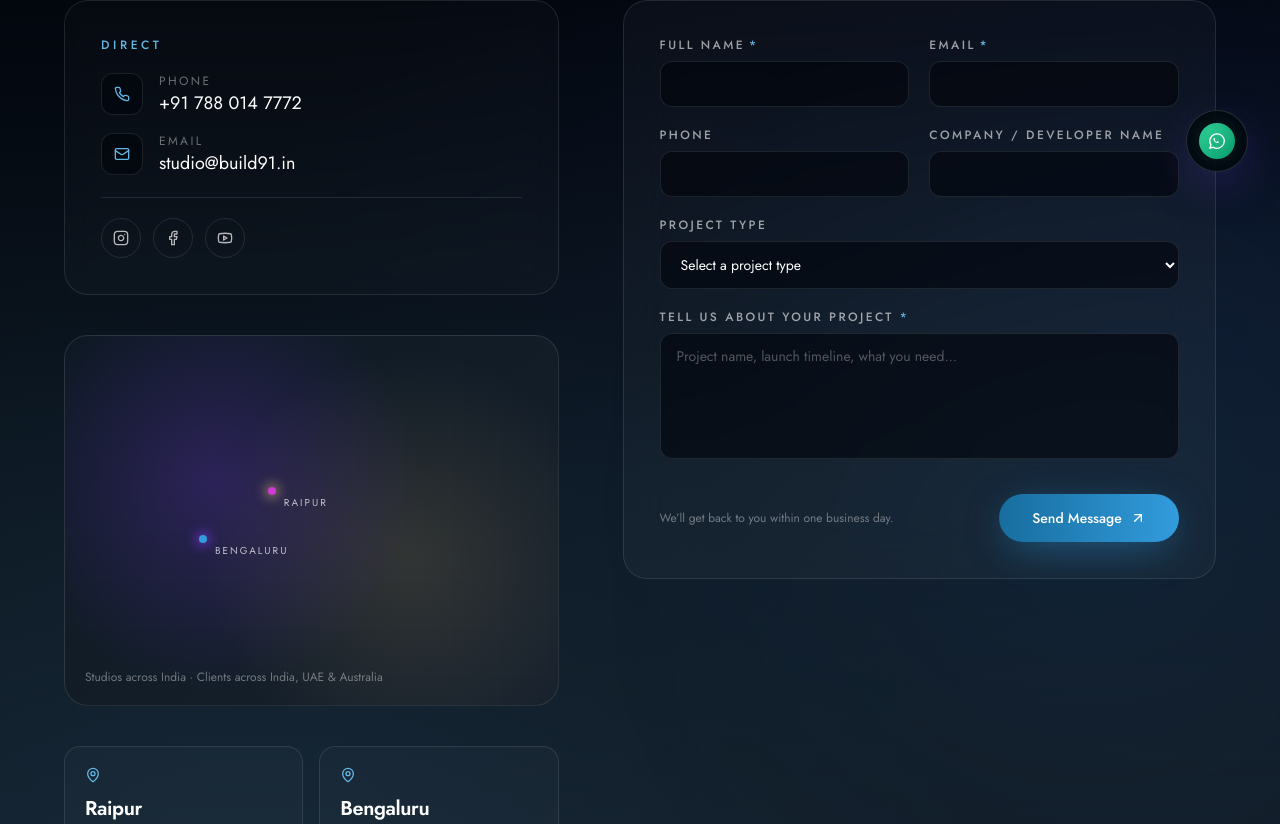
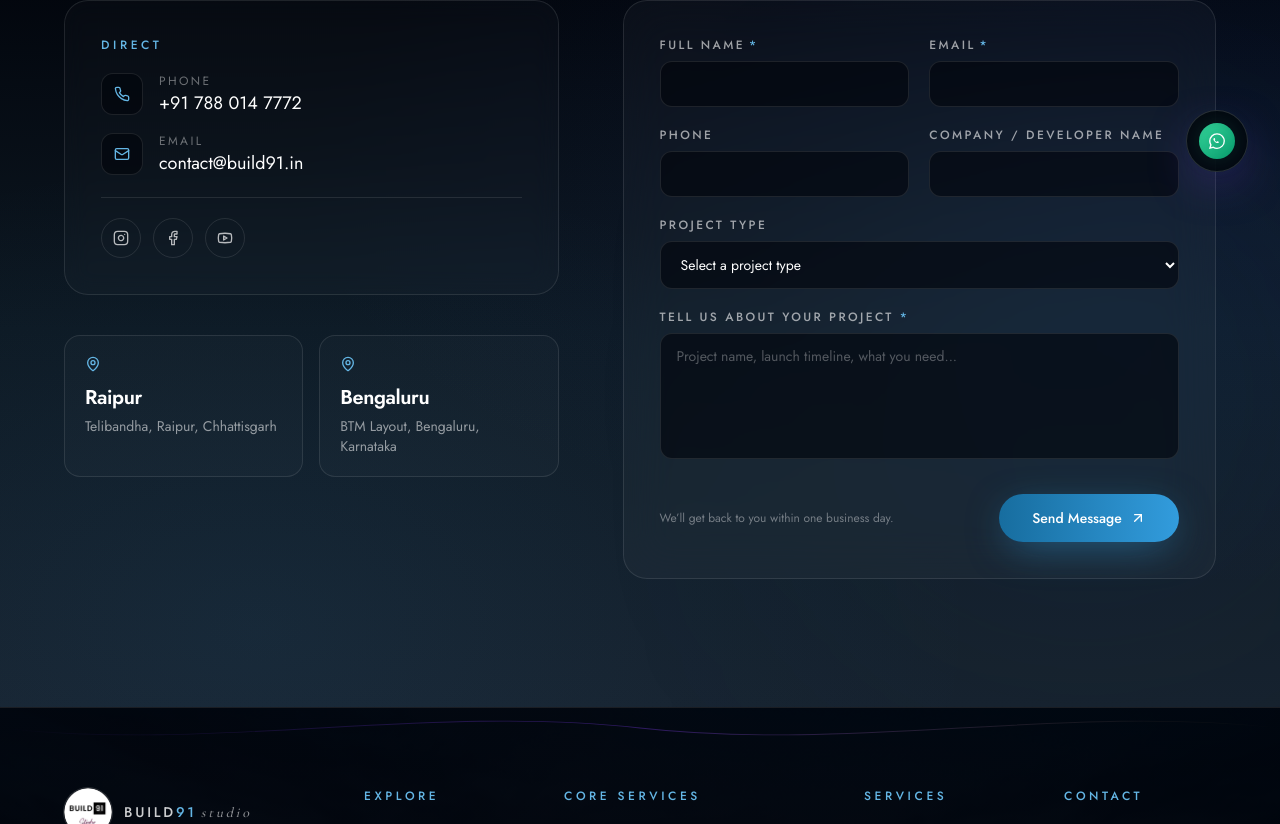
Before and after one commit to adityas777/build91-studio, a Next.js app: page /contact in a window 1280 px wide. Shown: the part 596-1420 px from the top of the page. Built offline with nearby package versions, Linux system fonts and the light colour scheme.

Commit message:
Update support email to contact@build91.in and remove map placeholder from contact page

```diff
--- a/app/contact/page.tsx
+++ b/app/contact/page.tsx
@@ -109,32 +109,6 @@ export default function ContactPage() {
               </div>
             </div>
 
-            {/* Map placeholder */}
-            <div className="relative aspect-[4/3] overflow-hidden rounded-3xl border border-white/10 bg-gradient-to-br from-ink-800 to-ink-700">
-              <div className="absolute inset-0 bg-grid-soft opacity-30" />
-              <div className="absolute inset-0 bg-[radial-gradient(circle_at_30%_40%,rgba(124,58,237,0.25),transparent_50%),radial-gradient(circle_at_70%_60%,rgba(224,184,114,0.15),transparent_50%)]" />
-
-              {/* Stylized location markers */}
-              <div className="absolute left-[28%] top-[55%]">
-                <span className="absolute h-3 w-3 -translate-x-1/2 -translate-y-1/2 animate-ping rounded-full bg-violet-glow/60" />
-                <span className="absolute h-2 w-2 -translate-x-1/2 -translate-y-1/2 rounded-full bg-violet-glow shadow-[0_0_12px_3px_rgba(124,58,237,0.7)]" />
-                <span className="absolute left-3 top-1 text-[10px] uppercase tracking-[0.2em] text-white/70">
-                  Bengaluru
-                </span>
-              </div>
-              <div className="absolute left-[42%] top-[42%]">
-                <span className="absolute h-3 w-3 -translate-x-1/2 -translate-y-1/2 animate-ping rounded-full bg-gold/60" />
-                <span className="absolute h-2 w-2 -translate-x-1/2 -translate-y-1/2 rounded-full bg-gold shadow-[0_0_12px_3px_rgba(224,184,114,0.6)]" />
-                <span className="absolute left-3 top-1 text-[10px] uppercase tracking-[0.2em] text-white/70">
-                  Raipur
-                </span>
-              </div>
-
-              <div className="absolute inset-x-0 bottom-0 p-5 text-xs text-white/40">
-                Studios across India · Clients across India, UAE & Australia
-              </div>
-            </div>
-
             {/* Offices */}
             <div className="grid gap-4 sm:grid-cols-2">
               {SITE.offices.map((o) => (
--- a/app/refund-policy/page.tsx
+++ b/app/refund-policy/page.tsx
@@ -39,7 +39,7 @@ const SECTIONS: { title: string; body: React.ReactNode }[] = [
         <p>To initiate a refund, please contact our dedicated customer support team:</p>
         <ul>
           <li>
-            <strong>Email:</strong> <a href="mailto:studio@build91.in">studio@build91.in</a>
+            <strong>Email:</strong> <a href="mailto:contact@build91.in">contact@build91.in</a>
           </li>
           <li>
             <strong>Required Details:</strong> Clearly state the reason for your refund request and
@@ -106,7 +106,7 @@ const SECTIONS: { title: string; body: React.ReactNode }[] = [
         <p>
           <strong>Still Haven&rsquo;t Received Your Refund?</strong> If you have completed the above
           steps and have not received your refund yet, please do not hesitate to contact us at{' '}
-          <a href="mailto:studio@build91.in">studio@build91.in</a>. Our dedicated support team will be
+          <a href="mailto:contact@build91.in">contact@build91.in</a>. Our dedicated support team will be
           happy to assist you.
         </p>
       </>
@@ -185,10 +185,10 @@ export default function RefundPolicyPage() {
                 We understand the importance of timely refunds and strive to resolve any issues promptly.
                 Your satisfaction is our priority. Contact our dedicated support team at{' '}
                 <a
-                  href="mailto:studio@build91.in"
+                  href="mailto:contact@build91.in"
                   className="text-violet-soft underline underline-offset-2 hover:text-gold"
                 >
-                  studio@build91.in
+                  contact@build91.in
                 </a>{' '}
                 to assist you further.
               </p>
--- a/app/shipping-policy/page.tsx
+++ b/app/shipping-policy/page.tsx
@@ -118,7 +118,7 @@ const SECTIONS: { title: string; body: React.ReactNode }[] = [
         <p>If you experience issues accessing files or do not receive your deliverables:</p>
         <ul>
           <li>
-            Contact us via email (<a href="mailto:studio@build91.com">studio@build91.com</a>) or
+            Contact us via email (<a href="mailto:contact@build91.in">contact@build91.in</a>) or
             WhatsApp (<a href={`https://wa.me/917880147772`} target="_blank" rel="noopener noreferrer">+91 788 014 7772</a>) within 7 days of the expected delivery
             date.
           </li>
@@ -172,10 +172,10 @@ export default function ShippingPolicyPage() {
               <p className="mt-2 text-sm leading-relaxed text-white/65">
                 Email us at{' '}
                 <a
-                  href="mailto:studio@build91.com"
+                  href="mailto:contact@build91.in"
                   className="text-violet-soft underline underline-offset-2 hover:text-gold"
                 >
-                  studio@build91.com
+                  contact@build91.in
                 </a>{' '}
                 or WhatsApp us at{' '}
                 <a
--- a/lib/constants.ts
+++ b/lib/constants.ts
@@ -29,7 +29,7 @@ export const SITE = {
   description:
     'Build91 Studio transforms blueprints into immersive digital experiences — 3D visualization, virtual tours, microsites and marketing content for real estate developers across India, UAE & Australia.',
   url: 'https://studio.build91.in',
-  email: 'studio@build91.in',
+  email: 'contact@build91.in',
   phone: '+91 788 014 7772',
   phoneDisplay: '+91 788 014 7772',
   social: {
```
